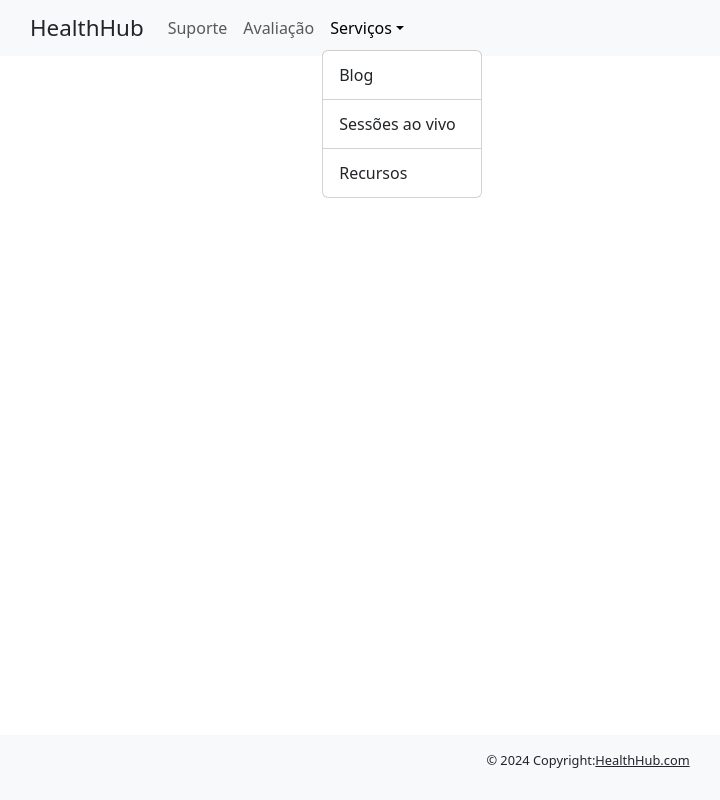
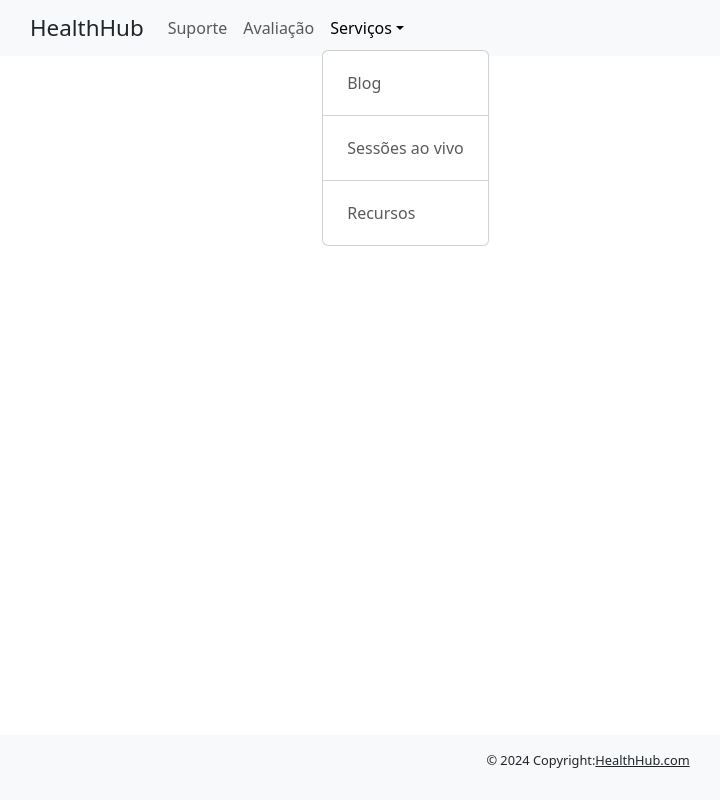
Before and after one commit to d4nielantoni/health-hub, a React (Vite) app: page / in a window 1280 px wide. Both pictures are taken after a click on the button "Serviços". Shown: the whole page, without its empty margins (52-772 px from the left). Built offline with nearby package versions, Linux system fonts and the light colour scheme.

Commit message:
Trocado header

```diff
--- a/src/components/header/Header.jsx
+++ b/src/components/header/Header.jsx
@@ -20,16 +20,16 @@ export default function Header() {
             <NavLink to="/suporte" className={getClassName}>Suporte</NavLink>
             <NavLink to="/avaliacao" className={getClassName}>Avaliação</NavLink>
             <NavDropdown title="Serviços" id="basic-nav-dropdown">
-              <NavDropdown.Item href="#action/3.1">
-               Blog
+              <NavDropdown.Item>
+                <NavLink to="/blog" className={getClassName}>Blog</NavLink>
               </NavDropdown.Item>
               <NavDropdown.Divider />
-              <NavDropdown.Item href="#action/3.2">
-                Sessões ao vivo
+              <NavDropdown.Item>
+                <NavLink to="/sessoes" className={getClassName}>Sessões ao vivo</NavLink>
               </NavDropdown.Item>
               <NavDropdown.Divider />
-              <NavDropdown.Item href="#action/3.3">
-                Recursos
+              <NavDropdown.Item>
+              <NavLink to="/recursos" className={getClassName}>Recursos</NavLink>
               </NavDropdown.Item>
             </NavDropdown>
           </Nav>
```
